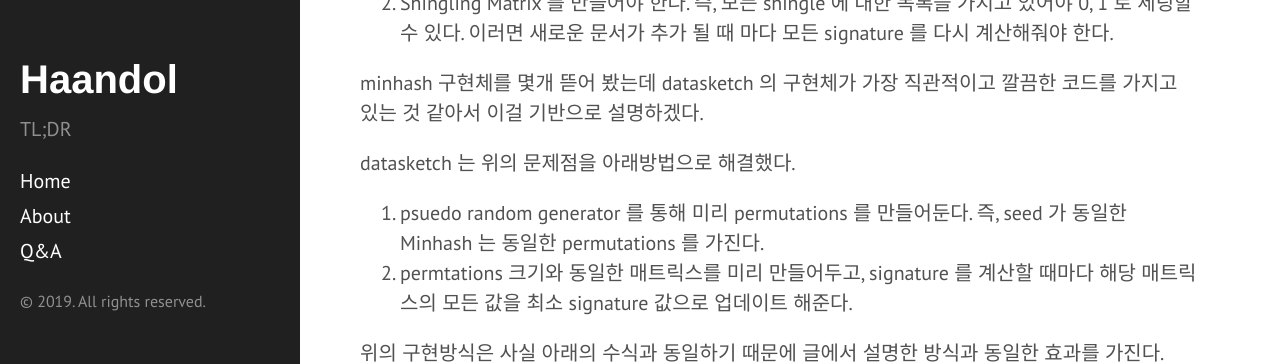
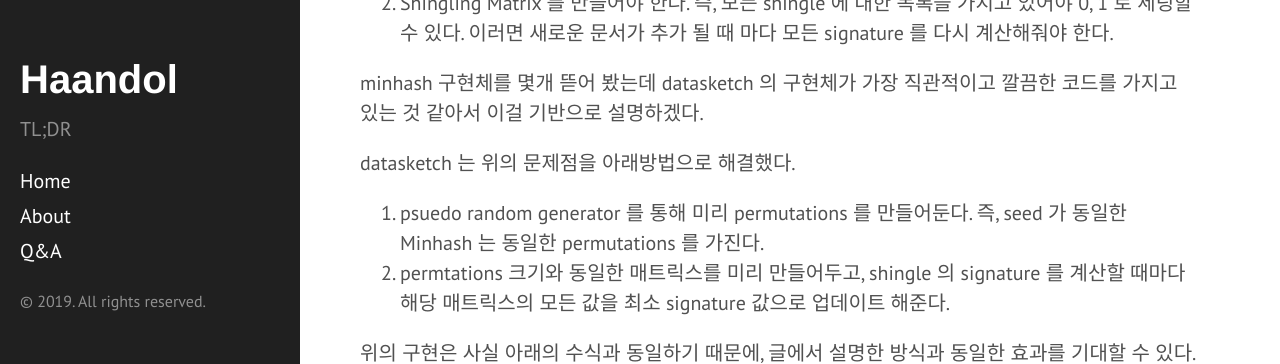
Before and after one commit to haandol/haandol.github.com, a Jekyll site: the page built from _posts/2019-05-25-minhash-algorithm-explained.md, in a window 1280 px wide and 900 px high, scrolled down 3487 px, cut to the strip 0-364 px from the top of the window. Built offline with Jekyll 4.4.1, drawn with Linux system fonts in a browser that asks for light colours; comment, search, counter and statistics services are not loaded.

Commit message:
modify some words

```diff
--- a/_posts/2019-05-25-minhash-algorithm-explained.md
+++ b/_posts/2019-05-25-minhash-algorithm-explained.md
@@ -107,9 +107,9 @@ minhash 구현체를 몇개 뜯어 봤는데 datasketch 의 구현체가 가장
 datasketch 는 위의 문제점을 아래방법으로 해결했다.
 
 1. psuedo random generator 를 통해 미리 permutations 를 만들어둔다. 즉, seed 가 동일한 Minhash 는 동일한 permutations 를 가진다.
-2. permtations 크기와 동일한 매트릭스를 미리 만들어두고, signature 를 계산할 때마다 해당 매트릭스의 모든 값을 최소 signature 값으로 업데이트 해준다.
+2. permtations 크기와 동일한 매트릭스를 미리 만들어두고, shingle 의 signature 를 계산할 때마다 해당 매트릭스의 모든 값을 최소 signature 값으로 업데이트 해준다.
 
-위의 구현방식은 사실 아래의 수식과 동일하기 때문에 글에서 설명한 방식과 동일한 효과를 가진다.
+위의 구현은 사실 아래의 수식과 동일하기 때문에, 글에서 설명한 방식과 동일한 효과를 기대할 수 있다.
 
 ![](https://cdn-images-1.medium.com/max/2400/1*BEXAQmgCUZN8Rp-11AX53g.png)
 
```
